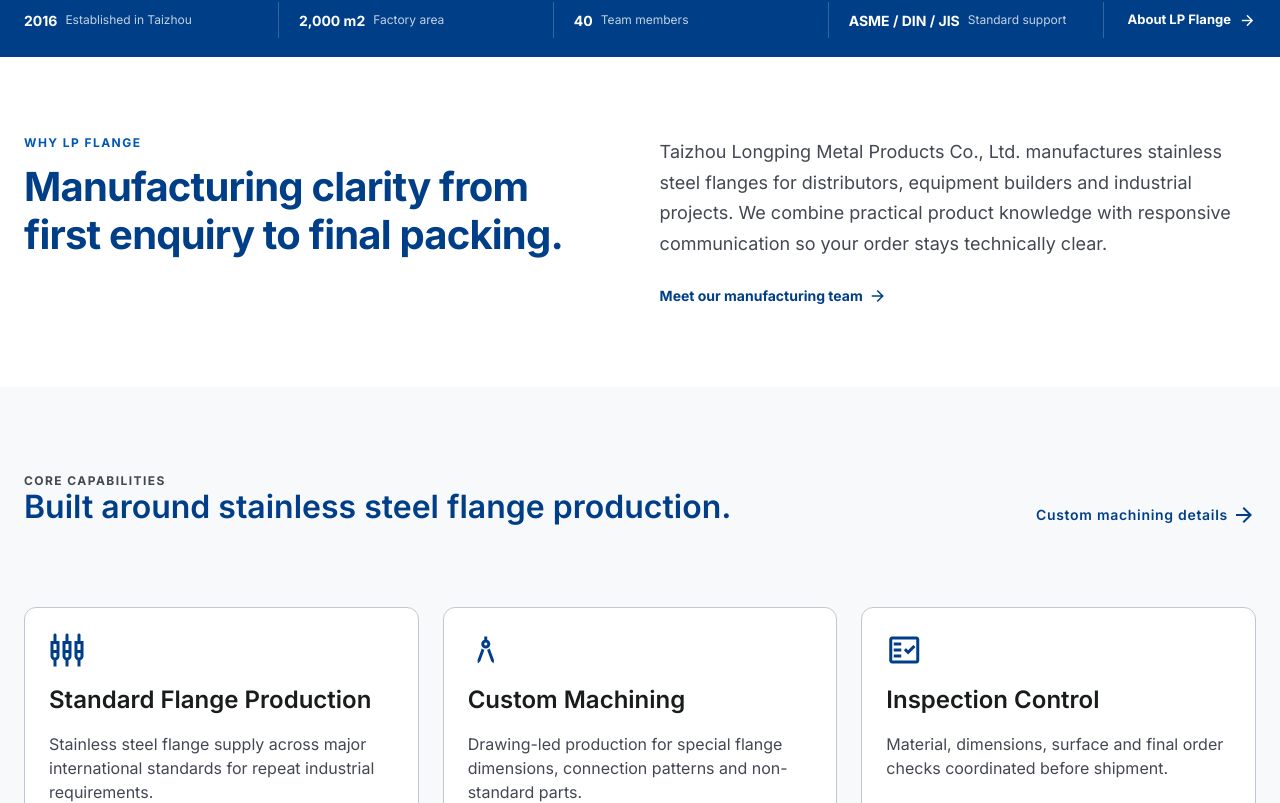
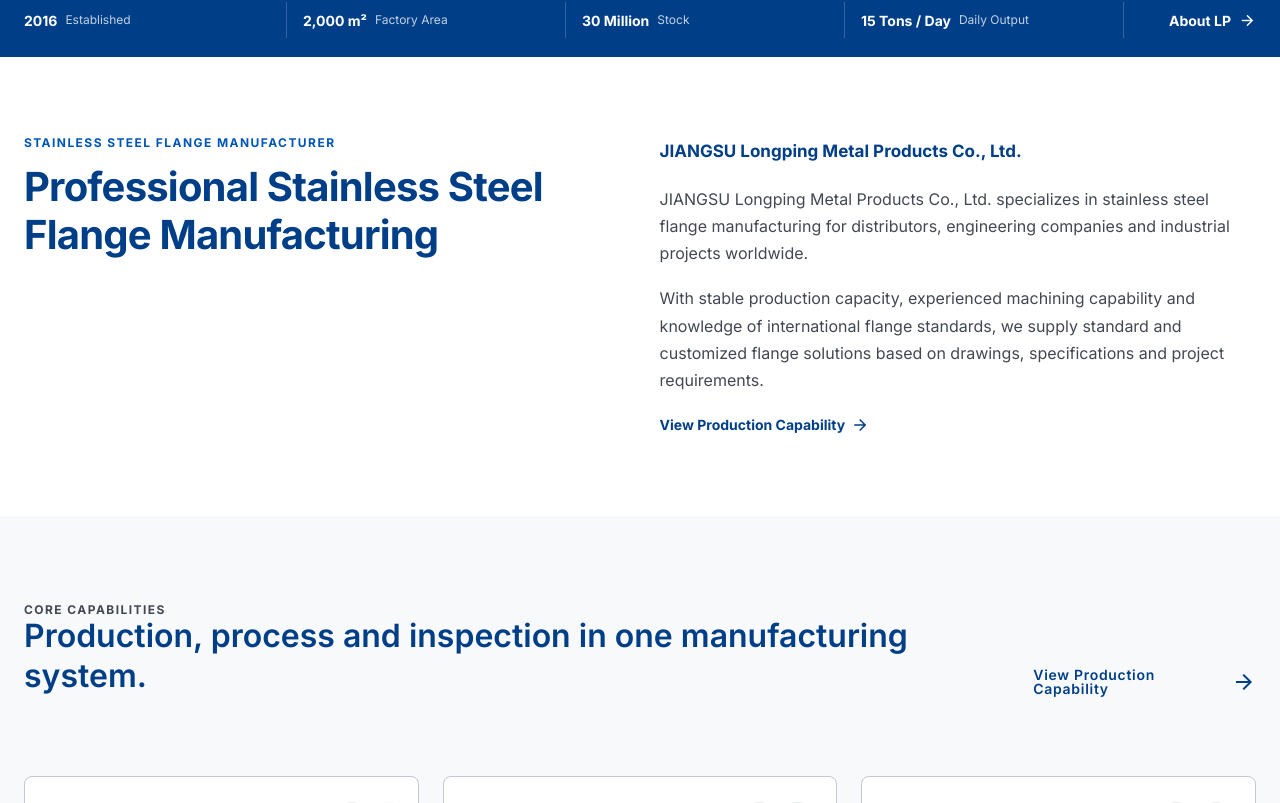
Before and after one commit to zhuge202322/wujin, a Next.js app: page / in a window 1280 px wide. Shown: the part 857-1660 px from the top of the page. Built offline with nearby package versions, Linux system fonts and the light colour scheme.

Commit message:
feat: align homepage content with company requirements

```diff
--- a/app/globals.css
+++ b/app/globals.css
@@ -102,7 +102,7 @@
 .section-title h2, .section-heading-row h2, .workflow h2 { margin-bottom: 8px; color: var(--primary); font-size: 32px; line-height: 1.25; font-weight: 600; }
 .section-title span { display: block; width: 80px; height: 4px; margin: 0 auto; background: var(--primary-container); }
 .capability-grid { display: grid; grid-template-columns: repeat(2,minmax(0,1fr)); gap: 24px; }
-.capability-card { padding: 24px; background: #fff; border: 1px solid var(--outline-variant); border-radius: 12px; transition: border-color .2s; }
+.capability-card { padding: 24px; background: #fff; border: 1px solid var(--outline-variant); border-radius: 8px; transition: border-color .2s; }
 .capability-card:hover { border-color: var(--primary); }
 .capability-icon { color: var(--primary); font-size: 36px; margin-bottom: 16px; }
 .capability-card h3 { margin-bottom: 16px; font-size: 24px; line-height: 1.3; font-weight: 600; }
@@ -423,18 +423,23 @@
 .carousel-meta { position: absolute; left: 24px; right: 24px; bottom: 36px; display: flex; justify-content: space-between; padding-right: 250px; color: rgba(255,255,255,.72); font-size: 11px; line-height: 1; letter-spacing: .12em; font-weight: 700; }
 .proof-rail { background: var(--primary); color: #fff; }
 .proof-rail-inner { min-height: 74px; display: flex; align-items: center; gap: 0; padding-top: 14px; padding-bottom: 14px; }
-.proof-rail-inner > span { min-height: 36px; flex: 1; padding: 0 20px; display: flex; align-items: center; gap: 8px; border-right: 1px solid rgba(255,255,255,.2); color: rgba(255,255,255,.76); font-size: 12px; }
+.proof-rail-inner > span { min-height: 36px; flex: 1; padding: 0 16px; display: flex; align-items: center; gap: 8px; border-right: 1px solid rgba(255,255,255,.2); color: rgba(255,255,255,.76); font-size: 12px; }
 .proof-rail-inner > span:first-child { padding-left: 0; }
 .proof-rail-inner b { color: #fff; font-size: 14px; }
-.proof-rail-inner > a { display: flex; align-items: center; gap: 8px; padding-left: 24px; font-size: 13px; font-weight: 700; }
+.proof-rail-inner > a { min-width: 132px; display: flex; align-items: center; justify-content: flex-end; gap: 8px; padding-left: 20px; font-size: 13px; font-weight: 700; }
+.proof-rail-inner > a b { color: #fff; }
 .proof-rail-inner i { font-size: 17px; font-style: normal; }
 .home-intro, .product-showcase, .standards-evidence { background: #fff; }
 .intro-grid { display: grid; grid-template-columns: .95fr 1.05fr; gap: 96px; align-items: start; }
 .intro-grid h2, .product-showcase h2, .manufacturing-copy h2, .standards-evidence h2 { margin: 0; color: var(--primary); font-size: 40px; line-height: 1.2; letter-spacing: -.02em; }
-.intro-copy > p { margin-bottom: 24px; color: var(--on-surface-variant); font-size: 18px; line-height: 1.7; }
+.intro-copy > p { margin-bottom: 18px; color: var(--on-surface-variant); font-size: 16px; line-height: 1.7; }
+.intro-copy .company-name { margin-bottom: 20px; color: var(--primary); font-size: 17px; font-weight: 700; }
 .text-link, .capability-card > a { display: inline-flex; align-items: center; gap: 6px; color: var(--primary); font-size: 14px; font-weight: 700; }
 .text-link .material-symbols-outlined, .capability-card > a .material-symbols-outlined { font-size: 18px; }
 .capability-grid.three-column { grid-template-columns: repeat(3,minmax(0,1fr)); }
+.numbered-capability { position: relative; padding-top: 34px; overflow: hidden; }
+.capability-number { position: absolute; top: 18px; right: 20px; color: var(--surface-container-highest); font-size: 58px; line-height: 1; font-weight: 800; }
+.numbered-capability > *:not(.capability-number) { position: relative; z-index: 1; }
 .capability-card > a { margin-top: 24px; }
 .featured-product-grid { display: grid; grid-template-columns: repeat(3,minmax(0,1fr)); gap: 24px; }
 .featured-product { position: relative; min-width: 0; }
--- a/app/page.js
+++ b/app/page.js
@@ -1,5 +1,6 @@
 import HeroCarousel from './components/HeroCarousel';
 import { SiteFooter, SiteHeader } from './components/SiteChrome';
+import { capabilities, companyIntro, proofPoints } from './content/homepage';
 
 const productTiles = [
   ['Threaded Flanges', 'stitch-product-3.jpg'],
@@ -8,12 +9,6 @@
   ['Custom Flanges', 'stitch-product-4.jpg'],
   ['Large Diameter Flanges', 'stock-2.jpg'],
   ['Tube Sheet Components', 'custom-flange.jpg']
-];
-
-const capabilities = [
-  ['settings_input_component', 'Standard Flange Production', 'Stainless steel flange supply across major international standards for repeat industrial requirements.'],
-  ['architecture', 'Custom Machining', 'Drawing-led production for special flange dimensions, connection patterns and non-standard parts.'],
-  ['fact_check', 'Inspection Control', 'Material, dimensions, surface and final order checks coordinated before shipment.']
 ];
 
 const process = [
@@ -31,18 +26,18 @@
         <HeroCarousel />
 
         <section className="proof-rail">
-          <div className="container proof-rail-inner"><span><b>2016</b> Established in Taizhou</span><span><b>2,000 m2</b> Factory area</span><span><b>40</b> Team members</span><span><b>ASME / DIN / JIS</b> Standard support</span><a href="/about">About LP Flange <i className="material-symbols-outlined">arrow_forward</i></a></div>
+          <div className="container proof-rail-inner">{proofPoints.map((point) => <span key={point.value}><b>{point.value}</b>{point.label}</span>)}<a href="/about"><b>About LP</b><i className="material-symbols-outlined">arrow_forward</i></a></div>
         </section>
 
         <section className="section-pad home-intro">
           <div className="container intro-grid">
-            <div><p className="section-tag">WHY LP FLANGE</p><h2>Manufacturing clarity from first enquiry to final packing.</h2></div>
-            <div className="intro-copy"><p>Taizhou Longping Metal Products Co., Ltd. manufactures stainless steel flanges for distributors, equipment builders and industrial projects. We combine practical product knowledge with responsive communication so your order stays technically clear.</p><a className="text-link" href="/about">Meet our manufacturing team <span className="material-symbols-outlined">arrow_forward</span></a></div>
+            <div><p className="section-tag">{companyIntro.label}</p><h2>{companyIntro.heading}</h2></div>
+            <div className="intro-copy"><p className="company-name">{companyIntro.name}</p>{companyIntro.paragraphs.map((paragraph) => <p key={paragraph}>{paragraph}</p>)}<a className="text-link" href={companyIntro.href}>{companyIntro.linkLabel} <span className="material-symbols-outlined">arrow_forward</span></a></div>
           </div>
         </section>
 
         <section className="capabilities section-pad" id="capabilities">
-          <div className="container"><div className="section-heading-row"><div><p className="section-tag">CORE CAPABILITIES</p><h2>Built around stainless steel flange production.</h2></div><a href="/custom-machining">Custom machining details <span className="material-symbols-outlined">arrow_forward</span></a></div><div className="capability-grid three-column">{capabilities.map(([icon, title, text]) => <article className="capability-card" key={title}><span className="material-symbols-outlined capability-icon">{icon}</span><h3>{title}</h3><p>{text}</p><a href="/custom-machining">Learn more <span className="material-symbols-outlined">arrow_forward</span></a></article>)}</div></div>
+          <div className="container"><div className="section-heading-row"><div><p className="section-tag">CORE CAPABILITIES</p><h2>Production, process and inspection in one manufacturing system.</h2></div><a href="/custom-machining">View Production Capability <span className="material-symbols-outlined">arrow_forward</span></a></div><div className="capability-grid three-column">{capabilities.map((item) => <article className="capability-card numbered-capability" key={item.title}><span className="capability-number">{item.number}</span><span className="material-symbols-outlined capability-icon">{item.icon}</span><h3>{item.title}</h3><p>{item.text}</p><a href={item.href}>{item.linkLabel} <span className="material-symbols-outlined">arrow_forward</span></a></article>)}</div></div>
         </section>
 
         <section className="section-pad product-showcase" id="products">
@@ -50,7 +45,7 @@
         </section>
 
         <section className="manufacturing-band">
-          <div className="container manufacturing-grid"><div className="manufacturing-image"><img src="/images/factory-cnc.jpg" alt="LP Flange CNC machining workshop" /></div><div className="manufacturing-copy"><p className="section-tag light">PRODUCTION ENVIRONMENT</p><h2>Machining capability that stays close to the specification.</h2><p>Our workshop uses CNC and numerical control lathes to support the dimensions, bores, faces and bolt patterns required across stainless steel flange production.</p><ul><li><span className="material-symbols-outlined">check_circle</span>CNC and numerical control machining</li><li><span className="material-symbols-outlined">check_circle</span>Standard and custom flange production</li><li><span className="material-symbols-outlined">check_circle</span>Order-led inspection checkpoints</li></ul><a className="carousel-primary" href="/custom-machining">Explore custom capability</a></div></div>
+          <div className="container manufacturing-grid"><div className="manufacturing-image"><img src="/images/factory-cnc.jpg" alt="LP Flange CNC machining workshop" /></div><div className="manufacturing-copy"><p className="section-tag light">PRODUCTION ENVIRONMENT</p><h2>Machining capability that stays close to the specification.</h2><p>Our Jiangsu workshop uses CNC and numerical control lathes to support the dimensions, bores, faces and bolt patterns required across stainless steel flange production.</p><ul><li><span className="material-symbols-outlined">check_circle</span>CNC and numerical control machining</li><li><span className="material-symbols-outlined">check_circle</span>Standard and custom flange production</li><li><span className="material-symbols-outlined">check_circle</span>Order-led inspection checkpoints</li></ul><a className="carousel-primary" href="/custom-machining">Explore custom capability</a></div></div>
         </section>
 
         <section className="applications section-pad" id="industries">
```
